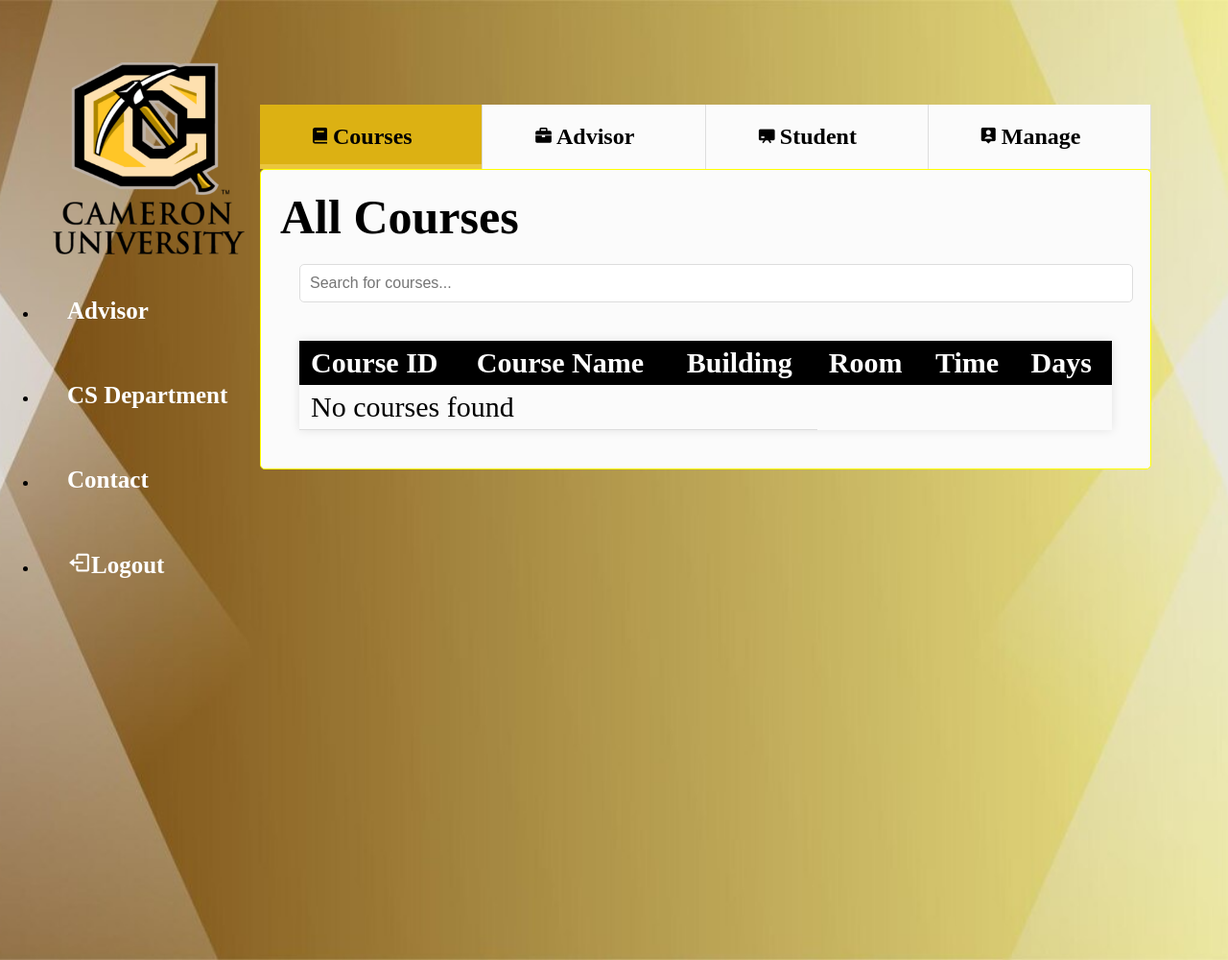
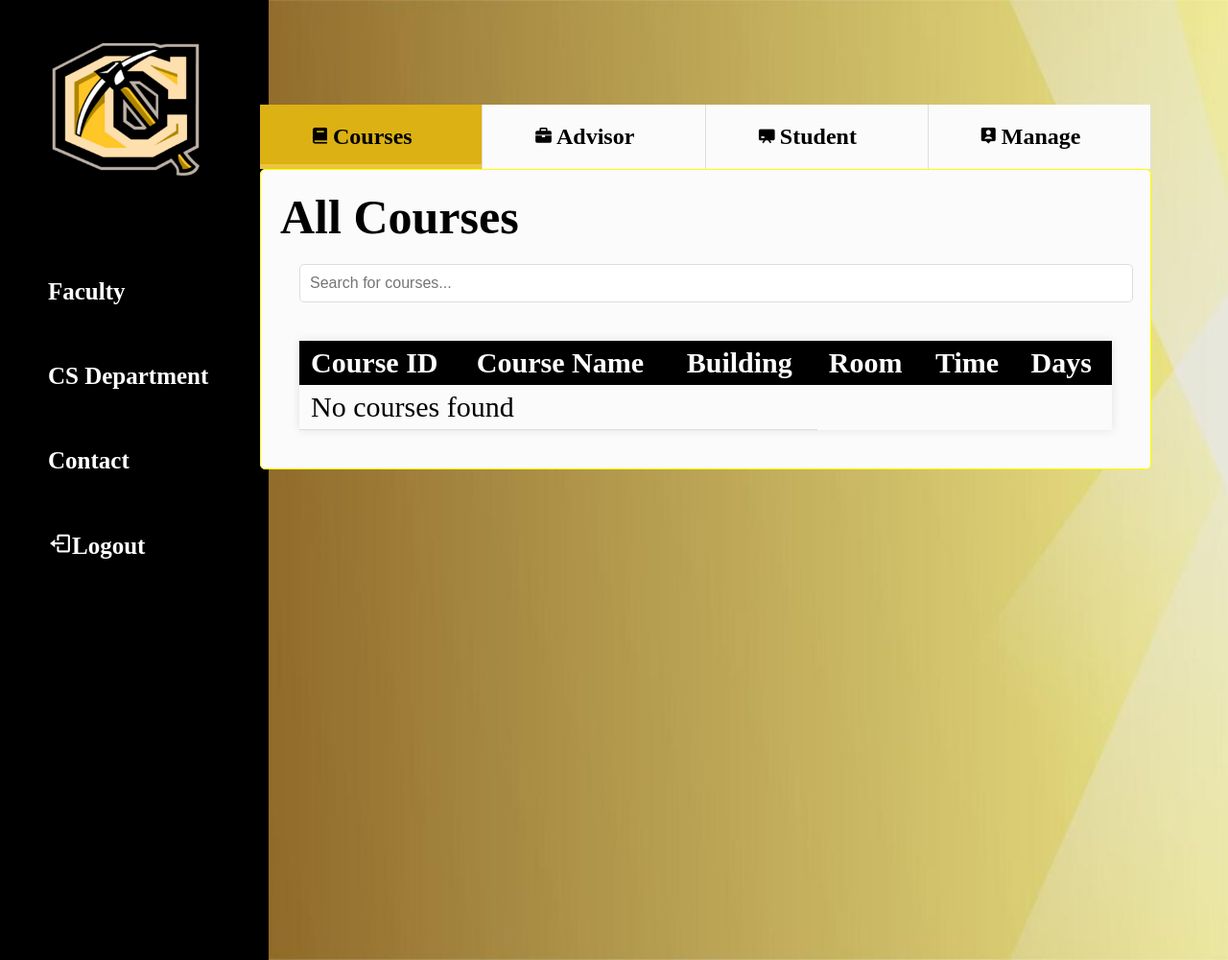
Before and after one commit to kinseyboze/UniWebEnrollment, a PHP site: page /code/frontend/faculty_home.php in a window 1280 px wide. Shown: the whole page at 96% size. Run offline with PHP 8.4, Linux system fonts and the light colour scheme; data that the repository does not hold is empty.

Commit message:
BLACK BAR IS BACK

```diff
--- a/assets/css/style.css
+++ b/assets/css/style.css
@@ -16,7 +16,7 @@
     border-radius: 10px;
 }
 
-.login, .advisor, .admin {
+.login, .advisor, .admin , .faculty{
     width: 100%;
     min-height: 100vh;
     background: url('../images/background.jpg') no-repeat;
--- a/code/frontend/faculty_home.php
+++ b/code/frontend/faculty_home.php
@@ -23,10 +23,10 @@
         <link rel="shortcut icon" href="#" />
     </head>
 
-    <body class="advisor">
-        <ul>
+    <body class="faculty">
+        <ul class="sidebar">
             <img src="../../assets/images/cameron.png" class="logo">
-            <li><a>Advisor</a></li>
+            <li><a>Faculty</a></li>
             <li><a>CS Department</a></li>
             <li><a href="#">Contact</a></li>
             <li><a href="#"><i class="bx bx-log-out"></i>Logout</a></li>
```
